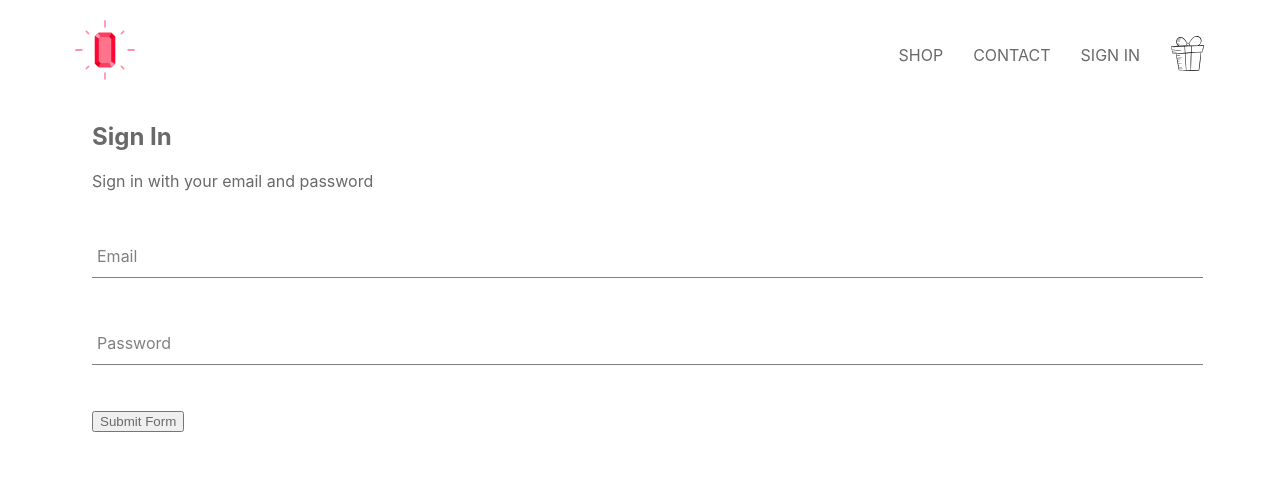
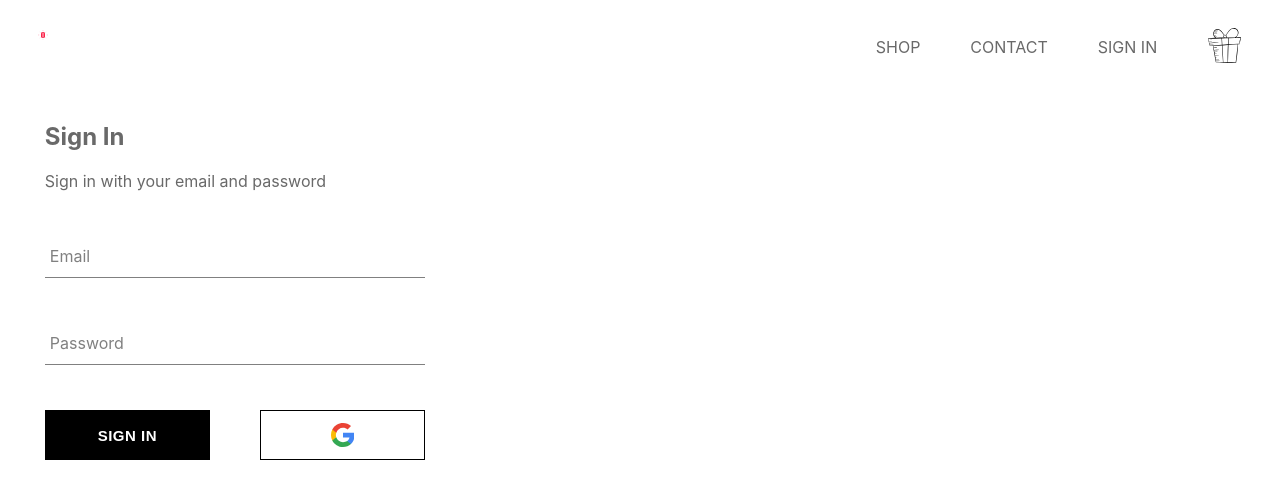
Before and after one commit to hanut/glitter, a React (Create React App) app: page /sign-in in a window 1280 px wide. Shown: the top 498 px of the page. Built offline with nearby package versions, Linux system fonts and the light colour scheme; no server answers.

Commit message:
Added firebase signin using google auth and also updated the code for sign in buttons as well as a custom svg for google logo on the button. Added border-box to all elements in the app and added state based display for signin and signout buttons

```diff
--- a/package.json
+++ b/package.json
@@ -11,6 +11,7 @@
     "@testing-library/jest-dom": "^4.2.4",
     "@testing-library/react": "^9.3.2",
     "@testing-library/user-event": "^7.1.2",
+    "firebase": "^7.10.0",
     "node-sass": "^4.13.1",
     "react": "^16.13.0",
     "react-dom": "^16.13.0",
--- a/src/App.js
+++ b/src/App.js
@@ -1,37 +1,63 @@
-import React from 'react';
-import { Route, Switch, Link } from 'react-router-dom';
-import HomePage from './pages/home/home.page';
-import ShopPage from './pages/shop/shop.page';
-import AuthPage from './pages/auth/auth.page';
-import * as NotFoundImage from './images/404.jpg';
-import Header from './components/header/header.component.jsx';
+import React from "react";
+import { Route, Switch, Link } from "react-router-dom";
+import HomePage from "./pages/home/home.page";
+import ShopPage from "./pages/shop/shop.page";
+import AuthPage from "./pages/auth/auth.page";
+import * as NotFoundImage from "./images/404.jpg";
+import Header from "./components/header/header.component.jsx";
+import { auth } from "./firebase/firebase.utils";
 
-import './App.scss';
+import "./App.scss";
 
 const NotFoundPage = () => (
-  <div style={{textAlign: 'center'}}>
-    <img style={{
-      margin: '0 auto',
-      maxWidth: 'auto',
-      height: '400px'
-    }} src={NotFoundImage} alt='Not Found'/>
-    <br/>
-    <Link to='/'>Home</Link>
+  <div style={{ textAlign: "center" }}>
+    <img
+      style={{
+        margin: "0 auto",
+        maxWidth: "auto",
+        height: "400px"
+      }}
+      src={NotFoundImage}
+      alt="Not Found"
+    />
+    <br />
+    <Link to="/">Home</Link>
   </div>
 );
 
-function App() {
+class App extends React.Component {
+  constructor(props) {
+    super(props);
+    this.state = {
+      currentUser: null
+    };
+  }
+
+  unsubscribeFromAuth = null;
+
+  componentDidMount() {
+    this.unsubscribeFromAuth = auth.onAuthStateChanged(user => {
+      this.setState({ currentUser: user });
+    });
+  }
+
+  componentWillUnmount() {
+    this.unsubscribeFromAuth();
+  }
+
+  render() {
     return (
       <div>
-    <Header/>
+        <Header currentUser={this.state.currentUser} />
         <Switch>
-      <Route exact path='/' component={HomePage}/>
-      <Route path='/shop' component={ShopPage}/>
-      <Route path='/sign-in' component={AuthPage}/>
-      <Route path='*' component={NotFoundPage}/>
+          <Route exact path="/" component={HomePage} />
+          <Route path="/shop" component={ShopPage} />
+          <Route path="/sign-in" component={AuthPage} />
+          <Route path="*" component={NotFoundPage} />
         </Switch>
       </div>
     );
   }
+}
 
 export default App;
--- a/src/App.scss
+++ b/src/App.scss
@@ -2,6 +2,7 @@ body {
 
     * {
         color: #696969;
+        box-sizing: border-box;
     }
 
     a {
--- /dev/null
+++ b/src/components/custom-button/custom-button.component.jsx
@@ -0,0 +1,11 @@
+import React from "react";
+
+import "./style.scss";
+
+const CustomButton = ({ children, className, ...otherProps }) => (
+  <button className={`${className ? className : ''} custom-button`} {...otherProps}>
+    {children}
+  </button>
+);
+
+export default CustomButton;
--- /dev/null
+++ b/src/components/custom-button/style.scss
@@ -0,0 +1,22 @@
+.custom-button {
+  min-width: 165px;
+  width: auto;
+  height: 50px;
+  letter-spacing: 0.5px;
+  line-height: 50px;
+  padding: 0 35px 0 35px;
+  font-size: 15px;
+  background-color: black;
+  color: white;
+  text-transform: uppercase;
+  font-weight: bolder;
+  border: none;
+  cursor: pointer;
+  transition: all 300ms;
+  border: 1px solid black;
+
+  &:hover {
+    background-color: white;
+    color: black;
+  }
+}
--- a/src/components/form-input/form-input.component.jsx
+++ b/src/components/form-input/form-input.component.jsx
@@ -2,7 +2,7 @@ import React from 'react';
 
 import './style.scss';
 
-const FormInput = ({ handleChange, label, ...otherProps }) => (
+const FormInput = ({ handleChange, label, error, ...otherProps }) => (
     <div className="group">
         <input className="form-input" onChange={handleChange} {...otherProps} />
         {
--- a/src/components/header/header.component.jsx
+++ b/src/components/header/header.component.jsx
@@ -1,11 +1,12 @@
-import React from 'react';
-import { Link } from 'react-router-dom';
-import { ReactComponent as Logo } from '../../images/logo.svg';
-import { ReactComponent as GiftBox } from '../../images/gift.svg';
+import React from "react";
+import { Link } from "react-router-dom";
+import { ReactComponent as Logo } from "../../images/logo.svg";
+import { ReactComponent as GiftBox } from "../../images/gift.svg";
 
-import './style.scss';
+import "./style.scss";
+import { auth } from "../../firebase/firebase.utils";
 
-const Header = () => (
+const Header = ({ currentUser }) => (
   <div className="header">
     <Link className="logo-container" to="/">
       <Logo className="logo" />
@@ -17,14 +18,20 @@ const Header = () => (
       <Link className="option" to="/contact">
         CONTACT
       </Link>
+      {currentUser ? (
+        <div className="option" onClick={() => auth.signOut()}>
+          SIGN OUT
+        </div>
+      ) : (
         <Link className="option" to="/sign-in">
           SIGN IN
         </Link>
+      )}
       <Link className="option cart-link" to="/cart">
         <GiftBox className="cart-icon" />
       </Link>
     </div>
   </div>
-)
+);
 
 export default Header;
--- a/src/components/header/style.scss
+++ b/src/components/header/style.scss
@@ -4,11 +4,12 @@
   display: flex;
   justify-content: space-between;
   margin-bottom: 25px;
+  padding-top: 1.5rem;
 
   .logo-container {
     height: 100%;
     width: 60px;
-    padding: 0px 15px;
+    padding: 0px 25px;
     background: inherit;
   }
 
@@ -20,7 +21,8 @@
     justify-content: flex-end;
 
     .option {
-      padding: 10px 15px;
+      padding: 10px 25px;
+      cursor: pointer;
 
       .cart-icon {
         height: 35px;
--- a/src/components/sign-in/sign-in.component.jsx
+++ b/src/components/sign-in/sign-in.component.jsx
@@ -1,27 +1,29 @@
-import React from 'react';
-import FormInput from '../../components/form-input/form-input.component';
+import React from "react";
+import FormInput from "../../components/form-input/form-input.component";
+import CustomButton from "../../components/custom-button/custom-button.component";
+import { signInWithGoogle } from "../../firebase/firebase.utils";
+import { ReactComponent as GoogleLogo } from "../../images/google.svg";
 
-import './style.scss';
+import "./style.scss";
 
 class SignIn extends React.Component {
-
   constructor(props) {
     super(props);
     this.state = {
-            email: '',
-            password: ''
-        }
+      email: "",
+      password: ""
+    };
   }
 
-    handleSubmit = (event) => {
+  handleSubmit = event => {
     event.preventDefault();
-        this.setState({ email: '', password: '' });
-    }
+    this.setState({ email: "", password: "" });
+  };
 
-    handleChange = (event) => {
+  handleChange = event => {
     const { name, value } = event.target;
     this.setState({ [name]: value });
-    }
+  };
 
   render() {
     return (
@@ -30,20 +32,33 @@ class SignIn extends React.Component {
         <span>Sign in with your email and password</span>
 
         <form onSubmit={this.handleSubmit}>
-                    <FormInput type="email" name="email"
+          <FormInput
+            type="email"
+            name="email"
             value={this.state.email}
             required
             handleChange={this.handleChange}
-                    label="Email" />
-                    <FormInput type="password" name="password"
+            label="Email"
+          />
+          <FormInput
+            type="password"
+            name="password"
             value={this.state.password}
             required
             handleChange={this.handleChange}
-                    label="Password" />
-                    <input type="submit" value="Submit Form" />
+            label="Password"
+          />
+          <div className="buttons">
+            <CustomButton type="submit">
+              Sign In
+            </CustomButton>
+            <CustomButton type="button" onClick={signInWithGoogle} className="google-button">
+              <GoogleLogo style={{ height: "24px", position: "relative", top: "6px" }} />
+            </CustomButton>
+          </div>
         </form>
       </div>
-        )
+    );
   }
 }
 
--- a/src/components/sign-in/style.scss
+++ b/src/components/sign-in/style.scss
@@ -0,0 +1,29 @@
+.sign-in {
+  width: 380px;
+  display: flex;
+  flex-direction: column;
+
+  .title{
+    margin: 10px 0;
+  }
+
+  .google-button {
+    background: white;
+
+    &:hover {
+      background: #de5246;
+      border: 1px solid #de5246;
+
+      #google-logo {
+        .st0,.st1,.st2,.st3 {
+          fill: white;
+        }
+      }
+    }
+  }
+
+  .buttons {
+    display: flex;
+    justify-content: space-between;
+  }
+}
--- /dev/null
+++ b/src/firebase/firebase.utils.js
@@ -0,0 +1,25 @@
+import firebase from "firebase/app";
+import "firebase/firestore";
+import "firebase/auth";
+
+const config = {
+  apiKey: "AIzaSyAVChPjQw_thRgvzxzBoim-dy9iyuKYHrE",
+  authDomain: "glitter-2d758.firebaseapp.com",
+  databaseURL: "https://glitter-2d758.firebaseio.com",
+  projectId: "glitter-2d758",
+  storageBucket: "glitter-2d758.appspot.com",
+  messagingSenderId: "1053007118572",
+  appId: "1:1053007118572:web:7183877fc88583eea9e5c9",
+  measurementId: "G-8ZG4WVZXVP"
+};
+
+firebase.initializeApp(config);
+
+export const auth = firebase.auth();
+export const firestore = firebase.firestore();
+
+const provider = new firebase.auth.GoogleAuthProvider();
+provider.setCustomParameters({ prompt: "select_account" });
+export const signInWithGoogle = () => auth.signInWithPopup(provider);
+
+export default firebase;
--- a/src/index.css
+++ b/src/index.css
@@ -5,7 +5,7 @@ body {
     sans-serif;
   -webkit-font-smoothing: antialiased;
   -moz-osx-font-smoothing: grayscale;
-  padding: 20px 60px;
+  padding: 0 1%;
 }
 
 code {
```
Also changed, not shown: src/images/google.svg (added), 1 other file (tests, documents, lock files or other folders). Lines whose indentation alone changed are shown as unchanged.
